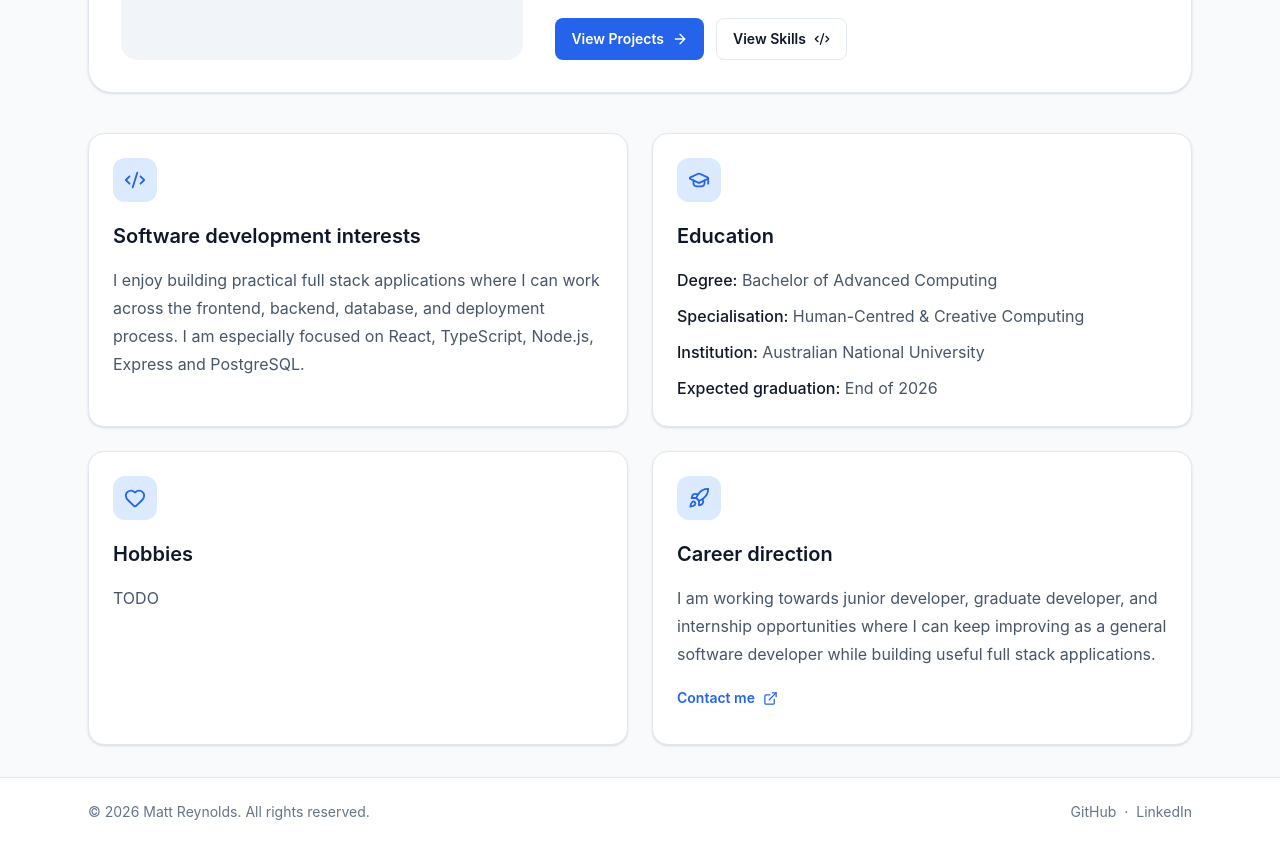
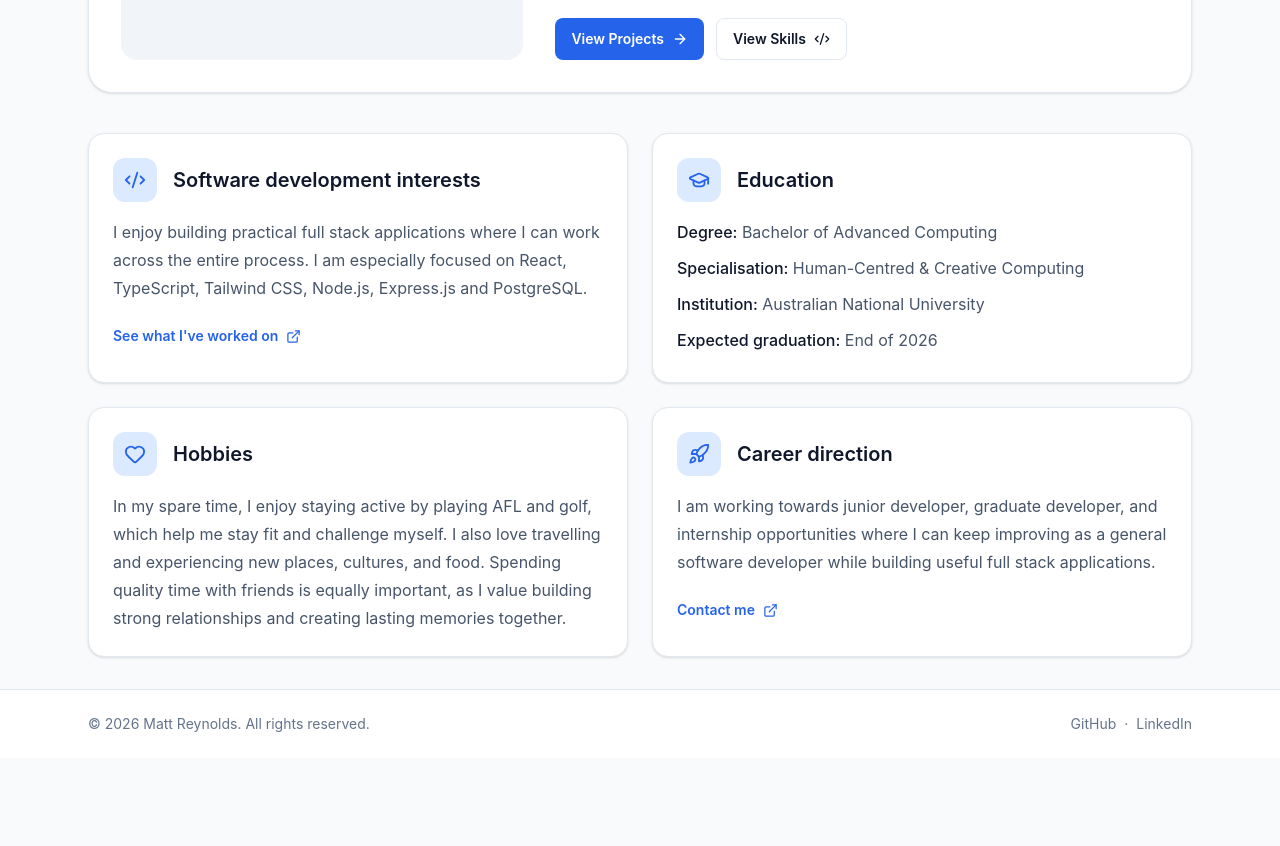
Before and after one commit to mattxreynolds/Portfolio, a React (Vite) app: page /about in a window 1280 px wide. Shown: the part 700-1546 px from the top of the page. After the commit the page ends 1458 px from the top, so only its background shows below. Built offline with nearby package versions, Linux system fonts and the light colour scheme.

Commit message:
Refactor AboutCard layout and enhance AboutCardsGrid content with additional links and detailed descriptions

```diff
--- a/src/components/about/AboutCard.tsx
+++ b/src/components/about/AboutCard.tsx
@@ -8,12 +8,14 @@ type AboutCardProps = {
 
 function AboutCard({ icon, title, children }: AboutCardProps) {
   return (
-    <article className='flex h-full min-h-65 flex-col rounded-2xl border border-border bg-surface p-6 shadow-sm'>
-      <div className='mb-5 flex h-11 w-11 items-center justify-center rounded-xl bg-accent-soft text-accent'>
-        {icon}
+    <article className='flex h-full min-h-60 flex-col rounded-2xl border border-border bg-surface p-6 shadow-sm'>
+      <div className='flex items-center gap-4'>
+        <div className='flex h-11 w-11 items-center justify-center rounded-xl bg-accent-soft text-accent'>
+          {icon}
+        </div>
+
+        <h2 className='text-xl font-semibold text-text-primary'>{title}</h2>
       </div>
-
-      <h2 className='text-xl font-semibold text-text-primary'>{title}</h2>
 
       <div className='mt-4 leading-7 text-text-secondary'>{children}</div>
     </article>
--- a/src/components/about/AboutCardsGrid.tsx
+++ b/src/components/about/AboutCardsGrid.tsx
@@ -7,11 +7,19 @@ function AboutCardsGrid() {
   return (
     <section className='grid auto-rows-fr gap-6 md:grid-cols-2'>
       <AboutCard icon={<Code2 size={22} />} title='Software development interests'>
-        <p>
-          I enjoy building practical full stack applications where I can work across the frontend,
-          backend, database, and deployment process. I am especially focused on React, TypeScript,
-          Node.js, Express and PostgreSQL.
+        <p className=''>
+          I enjoy building practical full stack applications where I can work across the entire
+          process. I am especially focused on React, TypeScript, Tailwind CSS, Node.js, Express.js
+          and PostgreSQL.
         </p>
+
+        <Link
+          to='/projects'
+          className='mt-6 inline-flex items-center gap-2 text-sm font-semibold text-accent hover:text-accent-hover'
+        >
+          See what I've worked on
+          <ExternalLink size={15} />
+        </Link>
       </AboutCard>
 
       <AboutCard icon={<GraduationCap size={22} />} title='Education'>
@@ -39,7 +47,12 @@ function AboutCardsGrid() {
       </AboutCard>
 
       <AboutCard icon={<Heart size={22} />} title='Hobbies'>
-        <p>TODO</p>
+        <p>
+          In my spare time, I enjoy staying active by playing AFL and golf, which help me stay fit
+          and challenge myself. I also love travelling and experiencing new places, cultures, and
+          food. Spending quality time with friends is equally important, as I value building strong
+          relationships and creating lasting memories together.
+        </p>
       </AboutCard>
 
       <AboutCard icon={<Rocket size={22} />} title='Career direction'>
@@ -51,7 +64,7 @@ function AboutCardsGrid() {
 
         <Link
           to='/contact'
-          className='mt-5 inline-flex items-center gap-2 text-sm font-semibold text-accent hover:text-accent-hover'
+          className='mt-6 inline-flex items-center gap-2 text-sm font-semibold text-accent hover:text-accent-hover'
         >
           Contact me
           <ExternalLink size={15} />
```
